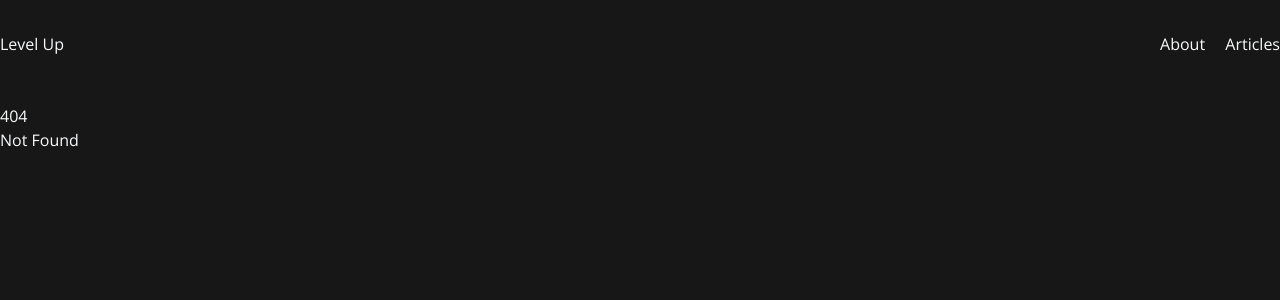
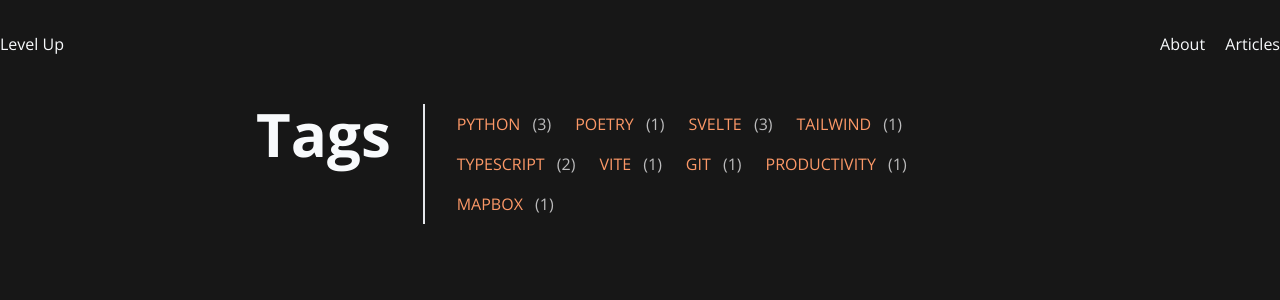
Before and after one commit to ellsphillips/level-up, a SvelteKit app: page /tags in a window 1280 px wide. Before the commit this address had no page. Shown: the top 300 px of the page. Built offline with nearby package versions, Linux system fonts and the light colour scheme.

Commit message:
Feature: count and display tags from article data

```diff
--- /dev/null
+++ b/src/lib/helpers/tags.ts
@@ -0,0 +1,20 @@
+import ARTICLE_DATA from "$src/data/articles.json";
+
+export function getUniqueTags(): string[] {
+    return [
+        ...new Set(ARTICLE_DATA.map(item => item.tags).flat())
+    ];
+}
+
+export function getTagData(): Tag[] {
+    type TagCounts = Record<string, number>;
+
+    const tags = ARTICLE_DATA.map(item => item.tags).flat();
+
+    const tagCount: TagCounts = tags.reduce((acc: TagCounts, name: string) => {
+        acc[name] = (acc[name] || 0) + 1;
+        return acc;
+    }, {});
+
+    return Object.entries(tagCount).map(([name, count]) => ({ name, count }));
+}
--- /dev/null
+++ b/src/routes/tags/+page.svelte
@@ -0,0 +1,20 @@
+<script>
+    import { getTagData } from "$lib/helpers/tags";
+
+    $: tags = getTagData();
+</script>
+
+<div class="flex divide-x-2 space-x-8 w-3/5 m-auto">
+    <h1 class="text-6xl font-bold">Tags</h1>
+    <div class="flex flex-wrap max-w-lg pl-8 leading-10">
+        {#each tags as tag}
+        <span class="block uppercase font-lg">
+            <a
+                href="/tags/{tag.name}"
+                class="text-level-up-orange pr-2"
+            >{tag.name}</a>
+            <span class="text-level-up-grey-35 pr-6">({tag.count})</span>
+        </span>
+        {/each}
+    </div>
+</div>
```
